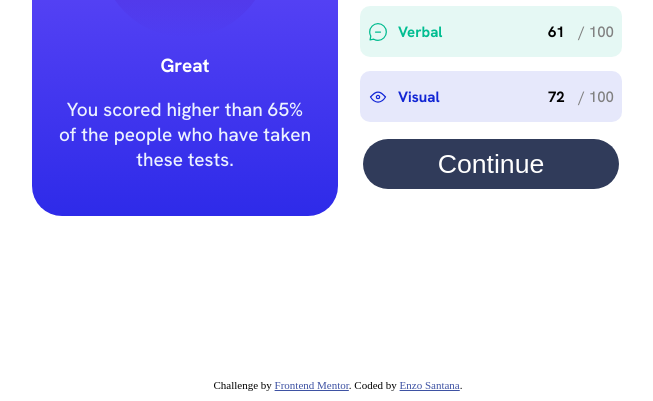
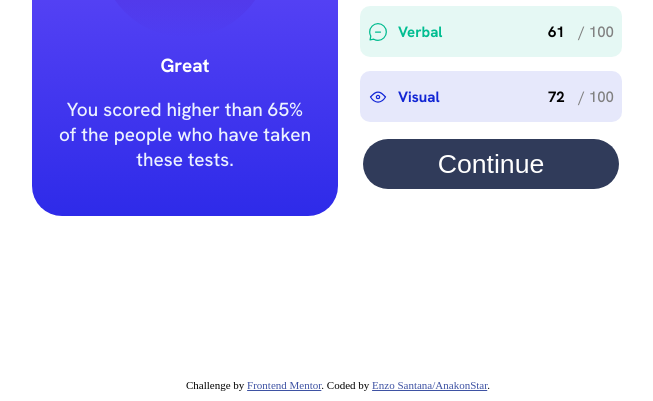
Before and after one commit to AnakonStar/results-summary-component-main, a plain HTML site: page index.html in a window 1280 px wide. Shown: the part 399-800 px from the top of the page, without its empty margins (302-955 px from the left). Drawn offline with Linux system fonts and the light colour scheme.

Commit message:
Update index.html

```diff
--- a/index.html
+++ b/index.html
@@ -98,7 +98,7 @@
     </main>
     <footer class="attribution">
       Challenge by <a href="https://www.frontendmentor.io?ref=challenge" target="_blank">Frontend Mentor</a>.
-      Coded by <a href="https://www.frontendmentor.io/profile/AnakonStar">Enzo Santana</a>.
+      Coded by <a href="https://www.frontendmentor.io/profile/AnakonStar">Enzo Santana/AnakonStar</a>.
     </footer>
   </body>
 </html>
```
